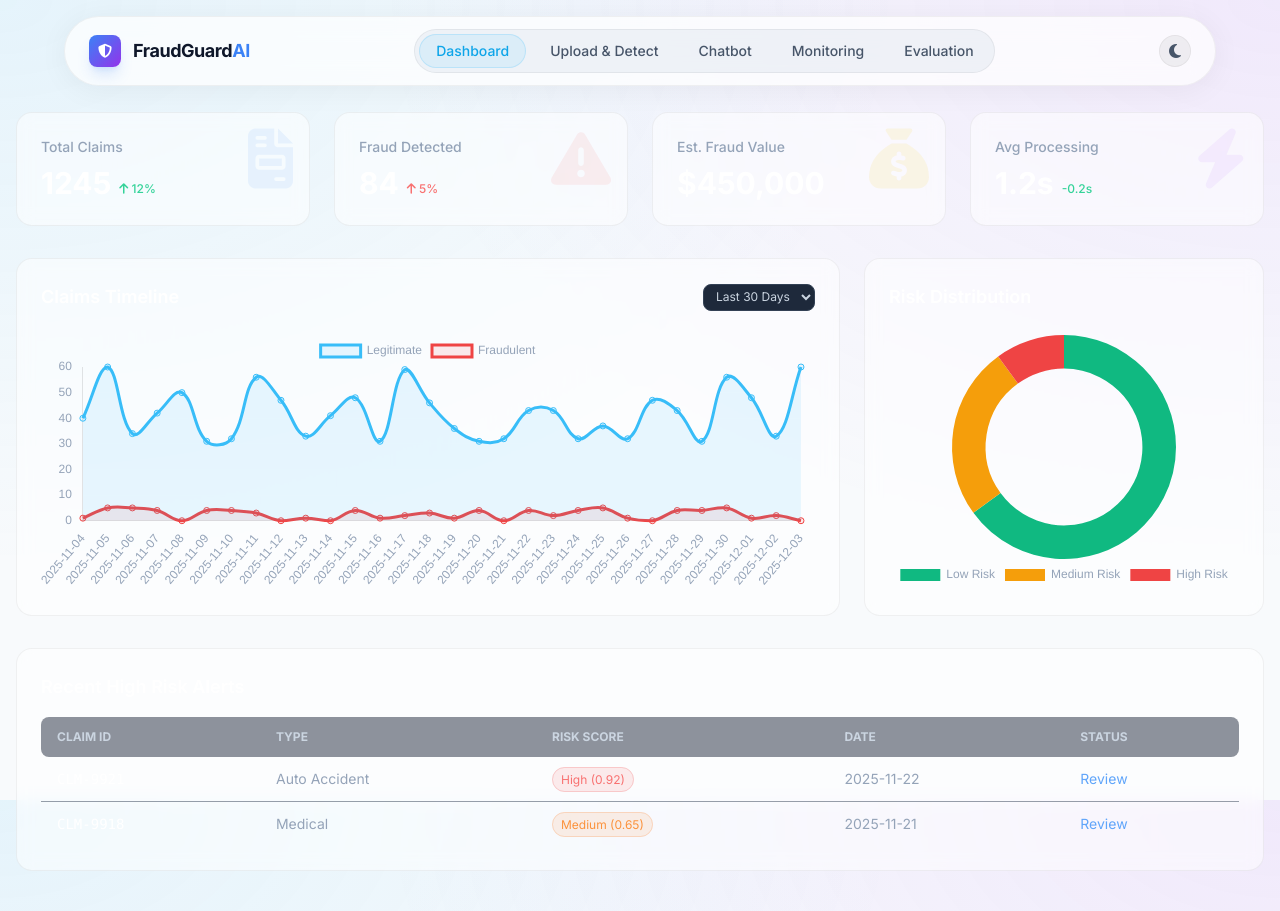
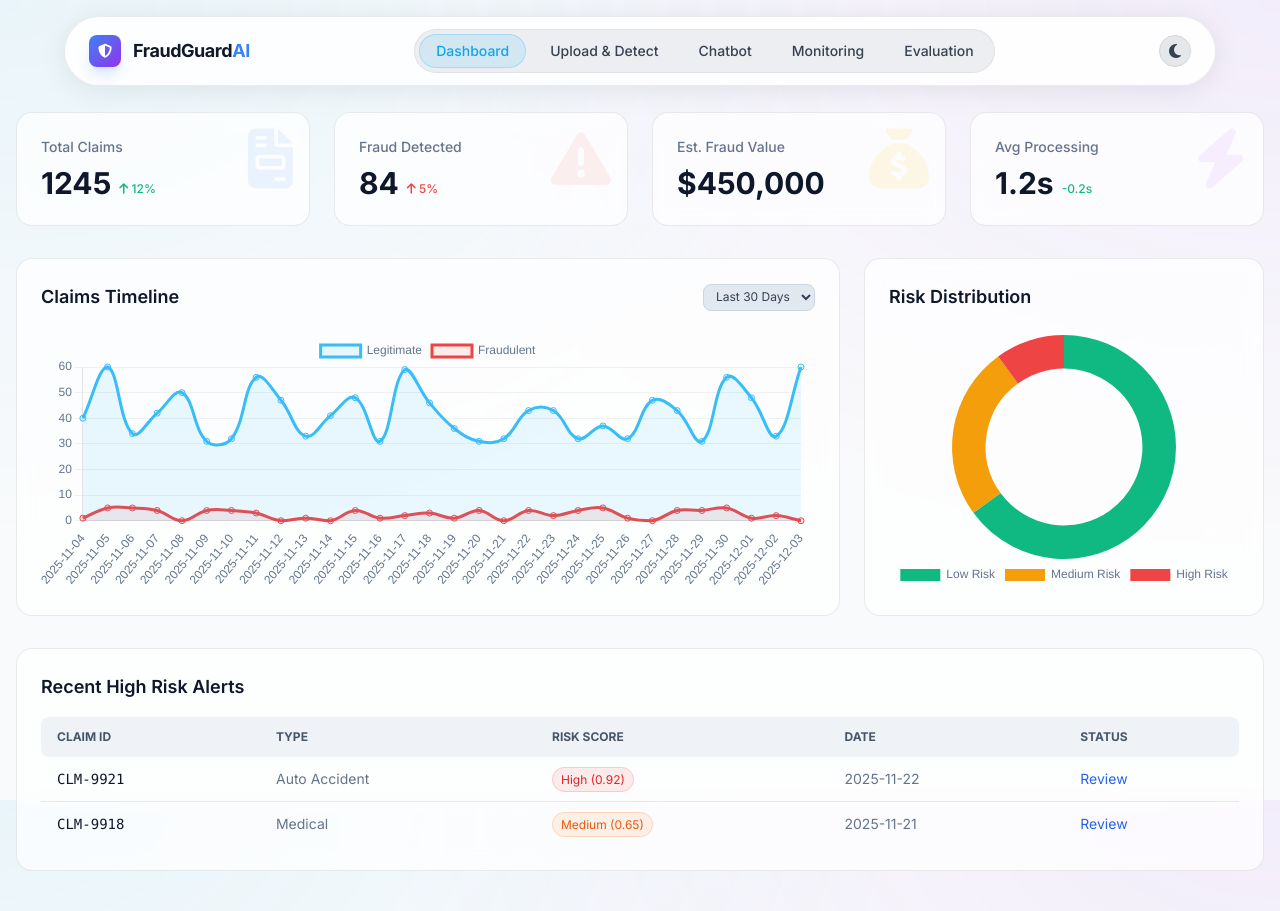
Before and after one commit to chintaabhinav/Insurance_Fraud_Detection_Graph_UI, a Flask app: page / in a window 1280 px wide. Run offline with Flask 3, Linux system fonts and the light colour scheme; some libraries are stand-ins or nearby versions.

Commit message:
Updated Styling

```diff
--- a/app/templates/base.html
+++ b/app/templates/base.html
@@ -43,11 +43,11 @@
     <style>
         /* Glassmorphism Utilities */
         .glass-panel {
-            background: rgba(255, 255, 255, 0.7);
+            background: rgba(255, 255, 255, 0.85);
             backdrop-filter: blur(12px);
             -webkit-backdrop-filter: blur(12px);
-            border: 1px solid rgba(0, 0, 0, 0.05);
-            box-shadow: 0 4px 30px rgba(0, 0, 0, 0.05);
+            border: 1px solid rgba(0, 0, 0, 0.08);
+            box-shadow: 0 4px 30px rgba(0, 0, 0, 0.08);
         }
 
         .dark .glass-panel {
@@ -57,9 +57,9 @@
         }
 
         .glass-card {
-            background: rgba(255, 255, 255, 0.5);
+            background: rgba(255, 255, 255, 0.7);
             backdrop-filter: blur(8px);
-            border: 1px solid rgba(0, 0, 0, 0.05);
+            border: 1px solid rgba(0, 0, 0, 0.08);
             transition: transform 0.2s, border-color 0.2s;
         }
 
@@ -75,9 +75,9 @@
 
         /* Navigation Active State */
         .nav-link.active {
-            background: rgba(56, 189, 248, 0.1);
+            background: rgba(56, 189, 248, 0.15);
             color: #0ea5e9;
-            border: 1px solid rgba(56, 189, 248, 0.2);
+            border: 1px solid rgba(56, 189, 248, 0.3);
         }
 
         .dark .nav-link.active {
@@ -117,7 +117,7 @@
 </head>
 
 <body
-    class="min-h-screen flex flex-col bg-slate-50 text-slate-900 dark:bg-[#020617] dark:text-[#f8fafc] transition-colors duration-300 bg-[radial-gradient(at_0%_0%,_rgba(56,189,248,0.1)_0px,_transparent_50%),_radial-gradient(at_100%_0%,_rgba(168,85,247,0.1)_0px,_transparent_50%)] dark:bg-[radial-gradient(at_0%_0%,_rgba(56,189,248,0.15)_0px,_transparent_50%),_radial-gradient(at_100%_0%,_rgba(168,85,247,0.15)_0px,_transparent_50%)] bg-fixed">
+    class="min-h-screen flex flex-col bg-gray-50 text-gray-900 dark:bg-[#020617] dark:text-[#f8fafc] transition-colors duration-300 bg-[radial-gradient(at_0%_0%,_rgba(56,189,248,0.08)_0px,_transparent_50%),_radial-gradient(at_100%_0%,_rgba(168,85,247,0.08)_0px,_transparent_50%)] dark:bg-[radial-gradient(at_0%_0%,_rgba(56,189,248,0.15)_0px,_transparent_50%),_radial-gradient(at_100%_0%,_rgba(168,85,247,0.15)_0px,_transparent_50%)] bg-fixed">
 
     <!-- Navbar -->
     <nav class="fixed top-4 left-1/2 transform -translate-x-1/2 w-[95%] max-w-6xl z-50">
@@ -128,37 +128,37 @@
                     class="w-8 h-8 rounded-lg bg-gradient-to-br from-blue-500 to-purple-600 flex items-center justify-center shadow-lg shadow-blue-500/20">
                     <i class="fa-solid fa-shield-halved text-white text-sm"></i>
                 </div>
-                <span class="font-bold text-lg tracking-tight">FraudGuard<span
+                <span class="font-bold text-lg tracking-tight text-gray-900 dark:text-white">FraudGuard<span
                         class="text-blue-500 dark:text-primary">AI</span></span>
             </div>
 
             <!-- Desktop Navigation Links -->
             <div
-                class="hidden md:flex items-center gap-2 bg-slate-200/50 dark:bg-slate-800/50 rounded-full p-1 border border-black/5 dark:border-white/5">
+                class="hidden md:flex items-center gap-2 bg-gray-200/70 dark:bg-slate-800/50 rounded-full p-1 border border-gray-300/50 dark:border-white/5">
                 <a href="/"
-                    class="nav-link px-4 py-1.5 rounded-full text-sm font-medium text-slate-600 dark:text-slate-400 hover:text-slate-900 dark:hover:text-white transition-all {{ 'active' if page == 'dashboard' else '' }}">Dashboard</a>
+                    class="nav-link px-4 py-1.5 rounded-full text-sm font-medium text-gray-700 dark:text-slate-400 hover:text-gray-900 dark:hover:text-white transition-all {{ 'active' if page == 'dashboard' else '' }}">Dashboard</a>
                 <a href="/upload"
-                    class="nav-link px-4 py-1.5 rounded-full text-sm font-medium text-slate-600 dark:text-slate-400 hover:text-slate-900 dark:hover:text-white transition-all {{ 'active' if page == 'upload' else '' }}">Upload
+                    class="nav-link px-4 py-1.5 rounded-full text-sm font-medium text-gray-700 dark:text-slate-400 hover:text-gray-900 dark:hover:text-white transition-all {{ 'active' if page == 'upload' else '' }}">Upload
                     & Detect</a>
                 <a href="/chat"
-                    class="nav-link px-4 py-1.5 rounded-full text-sm font-medium text-slate-600 dark:text-slate-400 hover:text-slate-900 dark:hover:text-white transition-all {{ 'active' if page == 'chat' else '' }}">Chatbot</a>
+                    class="nav-link px-4 py-1.5 rounded-full text-sm font-medium text-gray-700 dark:text-slate-400 hover:text-gray-900 dark:hover:text-white transition-all {{ 'active' if page == 'chat' else '' }}">Chatbot</a>
                 <a href="/monitoring"
-                    class="nav-link px-4 py-1.5 rounded-full text-sm font-medium text-slate-600 dark:text-slate-400 hover:text-slate-900 dark:hover:text-white transition-all {{ 'active' if page == 'monitoring' else '' }}">Monitoring</a>
+                    class="nav-link px-4 py-1.5 rounded-full text-sm font-medium text-gray-700 dark:text-slate-400 hover:text-gray-900 dark:hover:text-white transition-all {{ 'active' if page == 'monitoring' else '' }}">Monitoring</a>
                 <a href="/evaluation"
-                    class="nav-link px-4 py-1.5 rounded-full text-sm font-medium text-slate-600 dark:text-slate-400 hover:text-slate-900 dark:hover:text-white transition-all {{ 'active' if page == 'evaluation' else '' }}">Evaluation</a>
+                    class="nav-link px-4 py-1.5 rounded-full text-sm font-medium text-gray-700 dark:text-slate-400 hover:text-gray-900 dark:hover:text-white transition-all {{ 'active' if page == 'evaluation' else '' }}">Evaluation</a>
             </div>
 
             <!-- Right Actions -->
             <div class="flex items-center gap-3">
                 <button id="theme-toggle"
-                    class="w-8 h-8 rounded-full bg-black/5 dark:bg-white/5 hover:bg-black/10 dark:hover:bg-white/10 flex items-center justify-center transition-colors border border-black/5 dark:border-white/5">
+                    class="w-8 h-8 rounded-full bg-gray-200 dark:bg-white/5 hover:bg-gray-300 dark:hover:bg-white/10 flex items-center justify-center transition-colors border border-gray-300 dark:border-white/5">
                     <i class="fa-solid fa-sun text-amber-500 dark:text-slate-400"></i>
                 </button>
 
                 <!-- Mobile Menu Button -->
                 <button id="mobile-menu-btn"
-                    class="md:hidden w-8 h-8 rounded-full bg-black/5 dark:bg-white/5 hover:bg-black/10 dark:hover:bg-white/10 flex items-center justify-center transition-colors border border-black/5 dark:border-white/5">
-                    <i class="fa-solid fa-bars text-slate-600 dark:text-slate-400"></i>
+                    class="md:hidden w-8 h-8 rounded-full bg-gray-200 dark:bg-white/5 hover:bg-gray-300 dark:hover:bg-white/10 flex items-center justify-center transition-colors border border-gray-300 dark:border-white/5">
+                    <i class="fa-solid fa-bars text-gray-700 dark:text-slate-400"></i>
                 </button>
             </div>
         </div>
@@ -167,23 +167,23 @@
         <div id="mobile-menu"
             class="hidden absolute top-full left-0 w-full mt-2 glass-panel rounded-2xl p-4 flex flex-col gap-2 md:hidden transform origin-top transition-all duration-200">
             <a href="/"
-                class="px-4 py-3 rounded-xl text-sm font-medium text-slate-600 dark:text-slate-400 hover:bg-black/5 dark:hover:bg-white/5 hover:text-slate-900 dark:hover:text-white transition-all {{ 'active' if page == 'dashboard' else '' }}">
+                class="px-4 py-3 rounded-xl text-sm font-medium text-gray-700 dark:text-slate-400 hover:bg-gray-200 dark:hover:bg-white/5 hover:text-gray-900 dark:hover:text-white transition-all {{ 'active' if page == 'dashboard' else '' }}">
                 <i class="fa-solid fa-chart-line w-6"></i> Dashboard
             </a>
             <a href="/upload"
-                class="px-4 py-3 rounded-xl text-sm font-medium text-slate-600 dark:text-slate-400 hover:bg-black/5 dark:hover:bg-white/5 hover:text-slate-900 dark:hover:text-white transition-all {{ 'active' if page == 'upload' else '' }}">
+                class="px-4 py-3 rounded-xl text-sm font-medium text-gray-700 dark:text-slate-400 hover:bg-gray-200 dark:hover:bg-white/5 hover:text-gray-900 dark:hover:text-white transition-all {{ 'active' if page == 'upload' else '' }}">
                 <i class="fa-solid fa-cloud-arrow-up w-6"></i> Upload & Detect
             </a>
             <a href="/chat"
-                class="px-4 py-3 rounded-xl text-sm font-medium text-slate-600 dark:text-slate-400 hover:bg-black/5 dark:hover:bg-white/5 hover:text-slate-900 dark:hover:text-white transition-all {{ 'active' if page == 'chat' else '' }}">
+                class="px-4 py-3 rounded-xl text-sm font-medium text-gray-700 dark:text-slate-400 hover:bg-gray-200 dark:hover:bg-white/5 hover:text-gray-900 dark:hover:text-white transition-all {{ 'active' if page == 'chat' else '' }}">
                 <i class="fa-solid fa-robot w-6"></i> Chatbot
             </a>
             <a href="/monitoring"
-                class="px-4 py-3 rounded-xl text-sm font-medium text-slate-600 dark:text-slate-400 hover:bg-black/5 dark:hover:bg-white/5 hover:text-slate-900 dark:hover:text-white transition-all {{ 'active' if page == 'monitoring' else '' }}">
+                class="px-4 py-3 rounded-xl text-sm font-medium text-gray-700 dark:text-slate-400 hover:bg-gray-200 dark:hover:bg-white/5 hover:text-gray-900 dark:hover:text-white transition-all {{ 'active' if page == 'monitoring' else '' }}">
                 <i class="fa-solid fa-chart-pulse w-6"></i> Monitoring
             </a>
             <a href="/evaluation"
-                class="px-4 py-3 rounded-xl text-sm font-medium text-slate-600 dark:text-slate-400 hover:bg-black/5 dark:hover:bg-white/5 hover:text-slate-900 dark:hover:text-white transition-all {{ 'active' if page == 'evaluation' else '' }}">
+                class="px-4 py-3 rounded-xl text-sm font-medium text-gray-700 dark:text-slate-400 hover:bg-gray-200 dark:hover:bg-white/5 hover:text-gray-900 dark:hover:text-white transition-all {{ 'active' if page == 'evaluation' else '' }}">
                 <i class="fa-solid fa-check-double w-6"></i> Evaluation
             </a>
         </div>
@@ -205,7 +205,7 @@
             if (html.classList.contains('dark')) {
                 icon.className = 'fa-solid fa-sun text-slate-400';
             } else {
-                icon.className = 'fa-solid fa-moon text-slate-600';
+                icon.className = 'fa-solid fa-moon text-gray-700';
             }
         }
         updateIcon();
--- a/app/templates/dashboard.html
+++ b/app/templates/dashboard.html
@@ -7,10 +7,11 @@
         <div class="absolute top-0 right-0 p-4 opacity-10 group-hover:opacity-20 transition-opacity">
             <i class="fa-solid fa-file-invoice text-6xl text-blue-400"></i>
         </div>
-        <h3 class="text-slate-400 text-sm font-medium mb-2">Total Claims</h3>
+        <h3 class="text-slate-500 dark:text-slate-400 text-sm font-medium mb-2">Total Claims</h3>
         <div class="flex items-end gap-2">
-            <h1 class="text-3xl font-bold text-white">{{ data.total_claims }}</h1>
-            <span class="text-emerald-400 text-xs font-medium mb-1"><i class="fa-solid fa-arrow-up"></i> 12%</span>
+            <h1 class="text-3xl font-bold text-slate-900 dark:text-white">{{ data.total_claims }}</h1>
+            <span class="text-emerald-500 dark:text-emerald-400 text-xs font-medium mb-1"><i
+                    class="fa-solid fa-arrow-up"></i> 12%</span>
         </div>
     </div>
 
@@ -18,10 +19,11 @@
         <div class="absolute top-0 right-0 p-4 opacity-10 group-hover:opacity-20 transition-opacity">
             <i class="fa-solid fa-triangle-exclamation text-6xl text-red-400"></i>
         </div>
-        <h3 class="text-slate-400 text-sm font-medium mb-2">Fraud Detected</h3>
+        <h3 class="text-slate-500 dark:text-slate-400 text-sm font-medium mb-2">Fraud Detected</h3>
         <div class="flex items-end gap-2">
-            <h1 class="text-3xl font-bold text-white">{{ data.fraud_claims }}</h1>
-            <span class="text-red-400 text-xs font-medium mb-1"><i class="fa-solid fa-arrow-up"></i> 5%</span>
+            <h1 class="text-3xl font-bold text-slate-900 dark:text-white">{{ data.fraud_claims }}</h1>
+            <span class="text-red-500 dark:text-red-400 text-xs font-medium mb-1"><i class="fa-solid fa-arrow-up"></i>
+                5%</span>
         </div>
     </div>
 
@@ -29,9 +31,9 @@
         <div class="absolute top-0 right-0 p-4 opacity-10 group-hover:opacity-20 transition-opacity">
             <i class="fa-solid fa-sack-dollar text-6xl text-yellow-400"></i>
         </div>
-        <h3 class="text-slate-400 text-sm font-medium mb-2">Est. Fraud Value</h3>
+        <h3 class="text-slate-500 dark:text-slate-400 text-sm font-medium mb-2">Est. Fraud Value</h3>
         <div class="flex items-end gap-2">
-            <h1 class="text-3xl font-bold text-white">${{ "{:,.0f}".format(data.fraud_value) }}</h1>
+            <h1 class="text-3xl font-bold text-slate-900 dark:text-white">${{ "{:,.0f}".format(data.fraud_value) }}</h1>
         </div>
     </div>
 
@@ -39,10 +41,10 @@
         <div class="absolute top-0 right-0 p-4 opacity-10 group-hover:opacity-20 transition-opacity">
             <i class="fa-solid fa-bolt text-6xl text-purple-400"></i>
         </div>
-        <h3 class="text-slate-400 text-sm font-medium mb-2">Avg Processing</h3>
+        <h3 class="text-slate-500 dark:text-slate-400 text-sm font-medium mb-2">Avg Processing</h3>
         <div class="flex items-end gap-2">
-            <h1 class="text-3xl font-bold text-white">{{ data.proc_time }}s</h1>
-            <span class="text-emerald-400 text-xs font-medium mb-1">-0.2s</span>
+            <h1 class="text-3xl font-bold text-slate-900 dark:text-white">{{ data.proc_time }}s</h1>
+            <span class="text-emerald-500 dark:text-emerald-400 text-xs font-medium mb-1">-0.2s</span>
         </div>
     </div>
 </div>
@@ -51,8 +53,9 @@
 <div class="grid grid-cols-1 lg:grid-cols-3 gap-6 mb-8">
     <div class="glass-card rounded-2xl p-6 lg:col-span-2">
         <div class="flex justify-between items-center mb-6">
-            <h3 class="text-lg font-semibold text-white">Claims Timeline</h3>
-            <select class="bg-slate-800 border border-slate-700 text-xs rounded-lg px-2 py-1 text-slate-300">
+            <h3 class="text-lg font-semibold text-slate-900 dark:text-white">Claims Timeline</h3>
+            <select
+                class="bg-slate-200 dark:bg-slate-800 border border-slate-300 dark:border-slate-700 text-xs rounded-lg px-2 py-1 text-slate-700 dark:text-slate-300">
                 <option>Last 30 Days</option>
                 <option>Last 7 Days</option>
             </select>
@@ -63,7 +66,7 @@
     </div>
 
     <div class="glass-card rounded-2xl p-6">
-        <h3 class="text-lg font-semibold text-white mb-6">Risk Distribution</h3>
+        <h3 class="text-lg font-semibold text-slate-900 dark:text-white mb-6">Risk Distribution</h3>
         <div class="h-64 w-full flex items-center justify-center">
             <canvas id="riskChart"></canvas>
         </div>
@@ -72,10 +75,10 @@
 
 <!-- Recent Alerts Table -->
 <div class="glass-card rounded-2xl p-6">
-    <h3 class="text-lg font-semibold text-white mb-4">Recent High Risk Alerts</h3>
+    <h3 class="text-lg font-semibold text-slate-900 dark:text-white mb-4">Recent High Risk Alerts</h3>
     <div class="overflow-x-auto">
-        <table class="w-full text-left text-sm text-slate-400">
-            <thead class="text-xs uppercase bg-slate-800/50 text-slate-300">
+        <table class="w-full text-left text-sm text-slate-500 dark:text-slate-400">
+            <thead class="text-xs uppercase bg-slate-200/50 dark:bg-slate-800/50 text-slate-600 dark:text-slate-300">
                 <tr>
                     <th class="px-4 py-3 rounded-l-lg">Claim ID</th>
                     <th class="px-4 py-3">Type</th>
@@ -84,24 +87,28 @@
                     <th class="px-4 py-3 rounded-r-lg">Status</th>
                 </tr>
             </thead>
-            <tbody class="divide-y divide-slate-700/50">
-                <tr class="hover:bg-white/5 transition-colors">
-                    <td class="px-4 py-3 font-mono text-white">CLM-9921</td>
+            <tbody class="divide-y divide-slate-200 dark:divide-slate-700/50">
+                <tr class="hover:bg-black/5 dark:hover:bg-white/5 transition-colors">
+                    <td class="px-4 py-3 font-mono text-slate-900 dark:text-white">CLM-9921</td>
                     <td class="px-4 py-3">Auto Accident</td>
                     <td class="px-4 py-3"><span
-                            class="px-2 py-1 rounded-full bg-red-500/10 text-red-400 border border-red-500/20 text-xs">High
+                            class="px-2 py-1 rounded-full bg-red-500/10 text-red-600 dark:text-red-400 border border-red-500/20 text-xs">High
                             (0.92)</span></td>
                     <td class="px-4 py-3">2025-11-22</td>
-                    <td class="px-4 py-3"><button class="text-blue-400 hover:text-blue-300">Review</button></td>
+                    <td class="px-4 py-3"><button
+                            class="text-blue-600 dark:text-blue-400 hover:text-blue-700 dark:hover:text-blue-300">Review</button>
+                    </td>
                 </tr>
-                <tr class="hover:bg-white/5 transition-colors">
-                    <td class="px-4 py-3 font-mono text-white">CLM-9918</td>
+                <tr class="hover:bg-black/5 dark:hover:bg-white/5 transition-colors">
+                    <td class="px-4 py-3 font-mono text-slate-900 dark:text-white">CLM-9918</td>
                     <td class="px-4 py-3">Medical</td>
                     <td class="px-4 py-3"><span
-                            class="px-2 py-1 rounded-full bg-orange-500/10 text-orange-400 border border-orange-500/20 text-xs">Medium
+                            class="px-2 py-1 rounded-full bg-orange-500/10 text-orange-600 dark:text-orange-400 border border-orange-500/20 text-xs">Medium
                             (0.65)</span></td>
                     <td class="px-4 py-3">2025-11-21</td>
-                    <td class="px-4 py-3"><button class="text-blue-400 hover:text-blue-300">Review</button></td>
+                    <td class="px-4 py-3"><button
+                            class="text-blue-600 dark:text-blue-400 hover:text-blue-700 dark:hover:text-blue-300">Review</button>
+                    </td>
                 </tr>
             </tbody>
         </table>
@@ -109,6 +116,11 @@
 </div>
 
 <script>
+    // Get theme-aware colors
+    const isDark = document.documentElement.classList.contains('dark');
+    const gridColor = isDark ? 'rgba(255, 255, 255, 0.05)' : 'rgba(0, 0, 0, 0.05)';
+    const textColor = isDark ? '#94a3b8' : '#64748b';
+
     // Timeline Chart
     const ctxTimeline = document.getElementById('timelineChart').getContext('2d');
     new Chart(ctxTimeline, {
@@ -134,10 +146,21 @@
         options: {
         responsive: true,
         maintainAspectRatio: false,
-        plugins: { legend: { display: true, labels: { color: '#94a3b8' } } },
+        plugins: {
+            legend: {
+                display: true,
+                labels: { color: textColor }
+            }
+        },
         scales: {
-            y: { grid: { color: 'rgba(255, 255, 255, 0.05)' }, ticks: { color: '#94a3b8' } },
-            x: { grid: { display: false }, ticks: { color: '#94a3b8' } }
+            y: {
+                grid: { color: gridColor },
+                ticks: { color: textColor }
+            },
+            x: {
+                grid: { display: false },
+                ticks: { color: textColor }
+            }
         }
     }
     });
@@ -157,7 +180,12 @@
         options: {
             responsive: true,
             maintainAspectRatio: false,
-            plugins: { legend: { position: 'bottom', labels: { color: '#94a3b8' } } },
+            plugins: {
+                legend: {
+                    position: 'bottom',
+                    labels: { color: textColor }
+                }
+            },
             cutout: '70%'
         }
     });
```
Also changed, not shown: app/templates/chat.html (+30 -19 lines), app/templates/evaluation.html (+33 -31 lines), app/templates/monitoring.html (+35 -23 lines).
